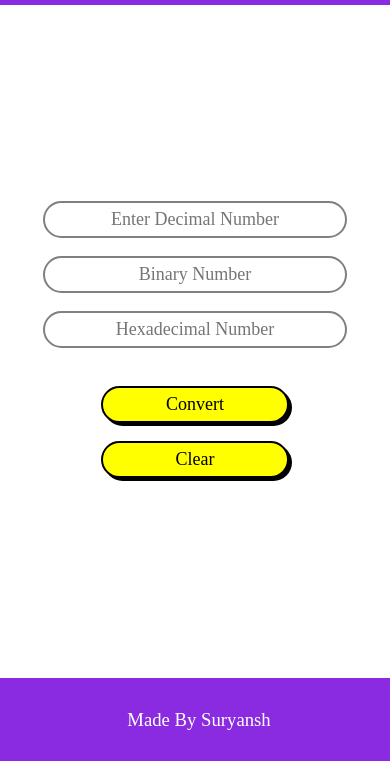
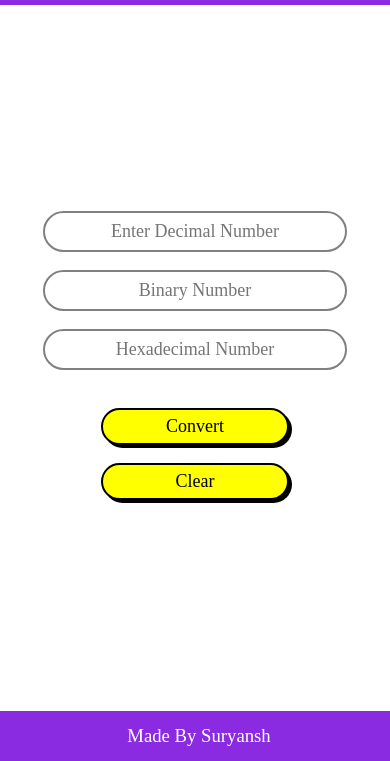
Before and after one commit to 07suryansh/DecimalToBinary, a plain HTML site: page index.html in a window 390 px wide. Shown: the part 83-844 px from the top of the page. Drawn offline with Linux system fonts and the light colour scheme.

Commit message:
update in UI

```diff
--- a/style.css
+++ b/style.css
@@ -88,7 +88,7 @@ button:hover{
 @media screen and (max-width: 600px) {
     input{
         margin: 4px;
-        padding: 6px;
+        padding: 8px;
     }
     .info{
         width: 80%;
@@ -102,4 +102,10 @@ button:hover{
         margin: 8px auto;
         padding: 6px;
     }
+    .top{
+        height: 10vh;
+    }
+    .bottom{
+        height: 5vh;
+    }
   }
```
